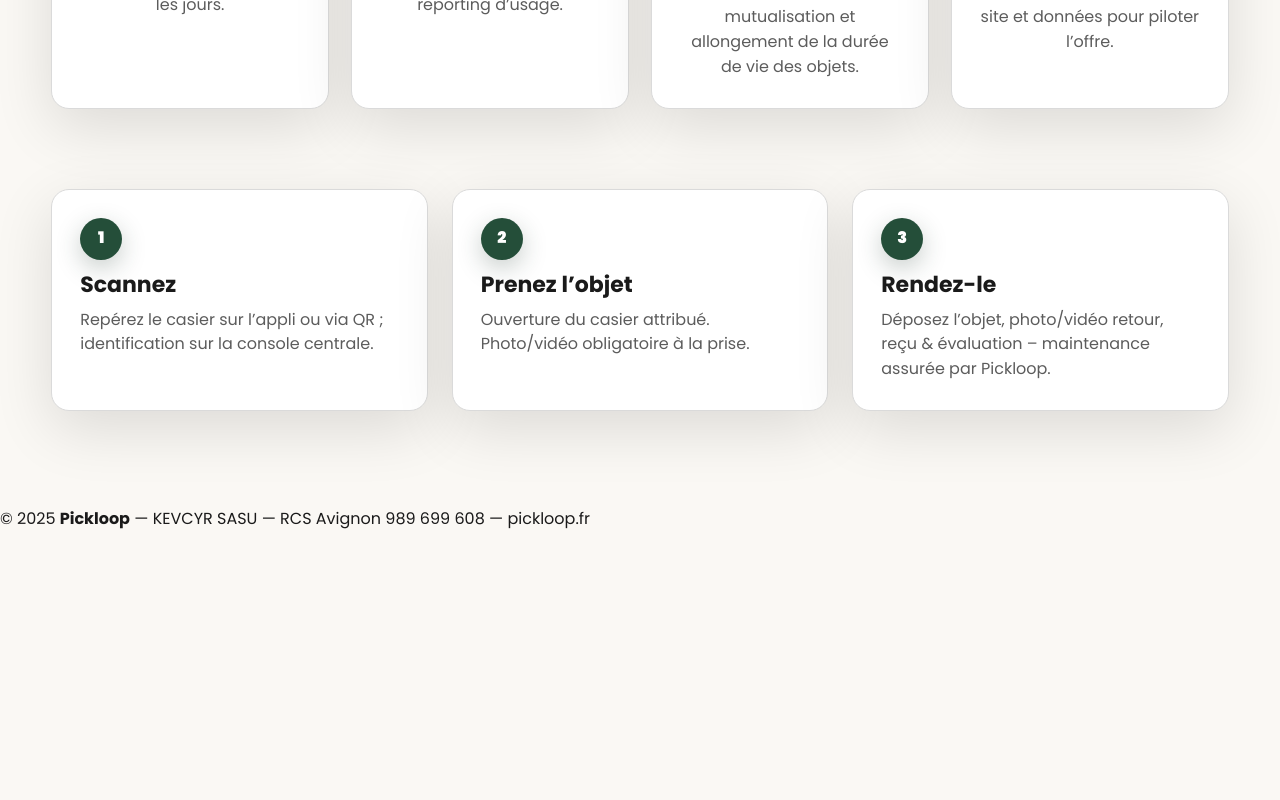
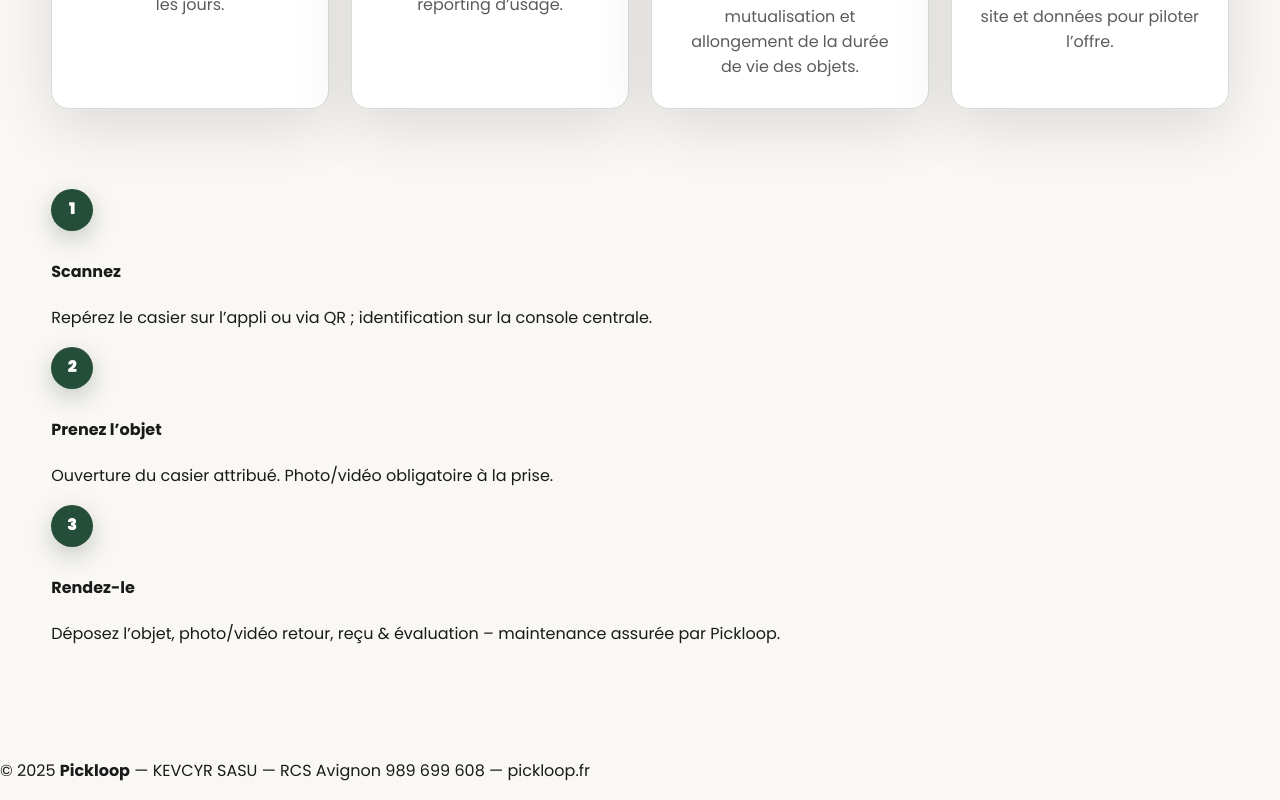
Before and after one commit to cyrcop/pickloop-site, a Next.js app: page / in a window 1280 px wide. Shown: the part 1015-1815 px from the top of the page. Before the commit the page ends 1563 px from the top, so only its background shows below. Built offline with nearby package versions, Linux system fonts and the light colour scheme; no server answers.

Commit message:
Update Steps.tsx

```diff
--- a/components/Steps.tsx
+++ b/components/Steps.tsx
@@ -1,27 +1,47 @@
 export default function Steps() {
   const steps = [
     {
-      n: 1, title: "Scannez", text:
-      "Repérez le casier sur l’appli ou via QR ; identification sur la console centrale."
+      n: 1,
+      title: "Scannez",
+      text:
+        "Repérez le casier sur l’appli ou via QR ; identification sur la console centrale.",
     },
     {
-      n: 2, title: "Prenez l’objet", text:
-      "Ouverture du casier attribué. Photo/vidéo obligatoire à la prise."
+      n: 2,
+      title: "Prenez l’objet",
+      text:
+        "Ouverture du casier attribué. Photo/vidéo obligatoire à la prise.",
     },
     {
-      n: 3, title: "Rendez-le", text:
-      "Déposez l’objet, photo/vidéo retour, reçu & évaluation – maintenance assurée par Pickloop."
+      n: 3,
+      title: "Rendez-le",
+      text:
+        "Déposez l’objet, photo/vidéo retour, reçu & évaluation – maintenance assurée par Pickloop.",
     },
   ];
+
   return (
-    <section className="steps" id="fonctionnement" aria-label="Fonctionnement">
-      {steps.map(s => (
-        <article className="step" key={s.n}>
-          <span className="badge">{s.n}</span>
-          <h4>{s.title}</h4>
-          <p>{s.text}</p>
-        </article>
-      ))}
+    <section
+      id="fonctionnement"
+      aria-label="Fonctionnement"
+      className="py-20 px-6 bg-[var(--fond)] text-[var(--ink)]"
+    >
+      <div className="grid gap-6 md:grid-cols-3">
+        {steps.map((s) => (
+          <article
+            key={s.n}
+            className="rounded-2xl border border-[var(--border)] bg-white shadow-sm hover:shadow-lg transition-all duration-200 p-8"
+          >
+            <span className="badge">{s.n}</span>
+            <h4 className="mt-2 text-lg font-semibold text-[var(--vert)]">
+              {s.title}
+            </h4>
+            <p className="mt-2 text-[var(--muted)] leading-relaxed">
+              {s.text}
+            </p>
+          </article>
+        ))}
+      </div>
     </section>
   );
 }
```
